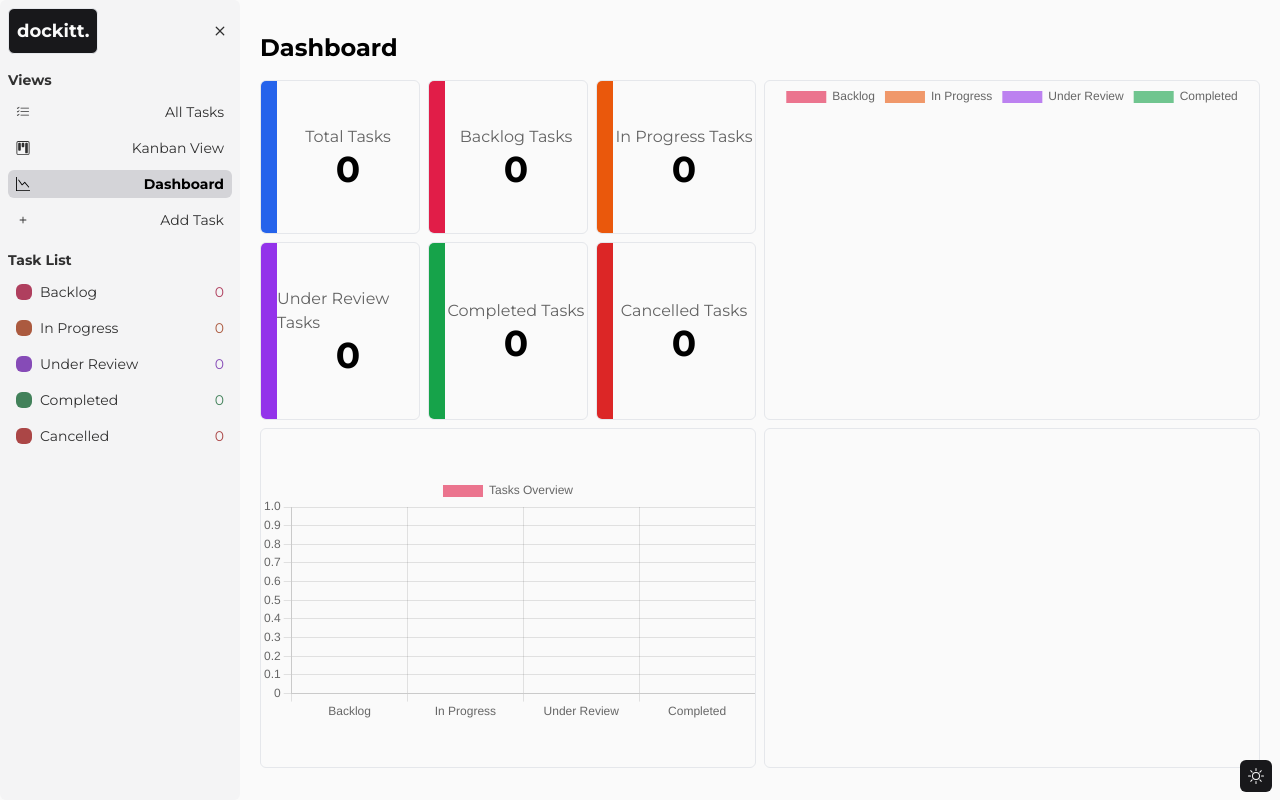
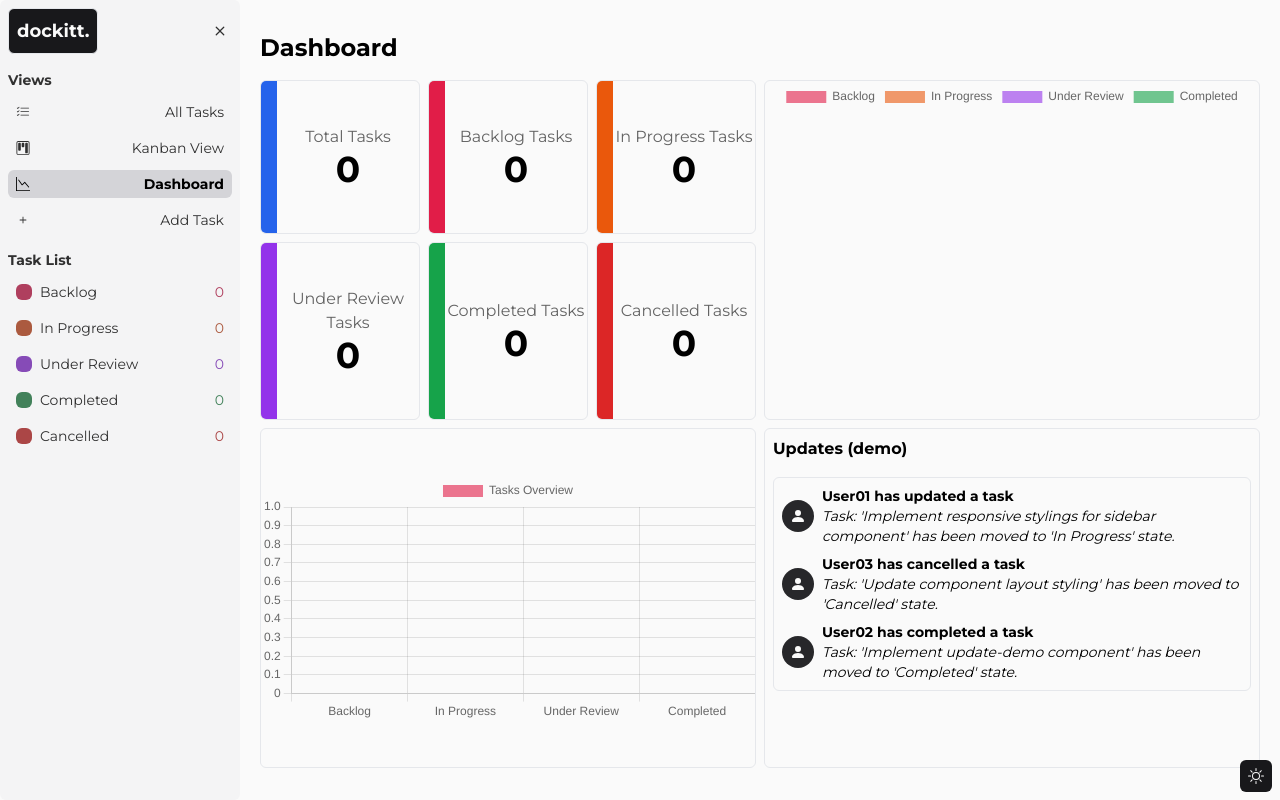
Before and after one commit to williamalowe/next-dockitt, a Next.js app: page /dashboard in a window 1280 px wide. Built offline with nearby package versions, Linux system fonts and the light colour scheme.

Commit message:
feat: add updates-demo component

```diff
--- a/src/app/dashboard/page.tsx
+++ b/src/app/dashboard/page.tsx
@@ -1,6 +1,7 @@
 import BarChart from "@/components/bar-chart";
 import DoughnutChart from "@/components/donut-chart";
 import Tally from "@/components/tally";
+import UpdatesDemo from "@/components/updates-demo";
 
 export default function Dashboard() {
   return (
@@ -10,13 +11,15 @@ export default function Dashboard() {
         <div className="rounded-md">
           <Tally />
         </div>
-        <div className="border rounded-md dark:border-zinc-800">
+        <div className="min-h-[200px] border rounded-md dark:border-zinc-800">
           <DoughnutChart />
         </div>
-        <div className="border rounded-md dark:border-zinc-800 flex">
+        <div className="min-h-[200px] border rounded-md dark:border-zinc-800 flex overflow-hidden">
           <BarChart />
         </div>
-        <div className="border rounded-md dark:border-zinc-800"></div>
+        <div className="border rounded-md dark:border-zinc-800">
+          <UpdatesDemo />
+        </div>
       </div>
     </main>
   )
--- a/src/components/bar-chart.tsx
+++ b/src/components/bar-chart.tsx
@@ -66,7 +66,7 @@ const BarChart = () => {
     ],
   };
   return (
-    <div className="flex-1 flex items-center justify-center">
+    <div className="flex-1 flex items-center justify-center ">
       <Bar options={options} data={data} />
     </div>
   );
--- a/src/components/donut-chart.tsx
+++ b/src/components/donut-chart.tsx
@@ -33,7 +33,7 @@ const DoughnutChart = () => {
   };
 
   return (
-    <div className="w-full h-full">
+    <div className="">
       <Doughnut
         data={data}
         width={"100%"}
--- a/src/components/tally.tsx
+++ b/src/components/tally.tsx
@@ -5,46 +5,46 @@ import { useTask } from "@/context/task-context";
 export default function Tally() {
   const { tasks } = useTask();
   return (
-    <div className="w-full h-full flex flex-col md:grid grid-cols-3 gap-2">
+    <div className="w-full h-full grid grid-cols-2 gap-2 md:grid-cols-3">
       <div className="flex border rounded-md overflow-hidden hover:scale-105 transition dark:border-zinc-800">
         <div className="h-full w-4 bg-blue-600"></div>
         <div className="flex-1 flex flex-col items-center justify-center">
-          <h5 className="opacity-60">Total Tasks</h5>
+          <h5 className="opacity-60 text-center">Total Tasks</h5>
           <h3 className="text-4xl font-bold">{tasks.length}</h3>
         </div>
       </div>
       <div className="flex border rounded-md overflow-hidden hover:scale-105 transition dark:border-zinc-800">
         <div className="h-full w-4 bg-rose-600"></div>
         <div className="flex-1 flex flex-col items-center justify-center">
-          <h5 className="opacity-60">Backlog Tasks</h5>
+          <h5 className="opacity-60 text-center">Backlog Tasks</h5>
           <h3 className="text-4xl font-bold">{tasks.filter((task) => task.status === "backlog").length}</h3>
         </div>
       </div>
       <div className="flex border rounded-md overflow-hidden hover:scale-105 transition dark:border-zinc-800">
         <div className="h-full w-4 bg-orange-600"></div>
         <div className="flex-1 flex flex-col items-center justify-center">
-          <h5 className="opacity-60">In Progress Tasks</h5>
+          <h5 className="opacity-60 text-center">In Progress Tasks</h5>
           <h3 className="text-4xl font-bold">{tasks.filter((task) => task.status === "in progress").length}</h3>
         </div>
       </div>
       <div className="flex border rounded-md overflow-hidden hover:scale-105 transition dark:border-zinc-800">
         <div className="h-full w-4 bg-purple-600"></div>
         <div className="flex-1 flex flex-col items-center justify-center">
-          <h5 className="opacity-60">Under Review Tasks</h5>
+          <h5 className="opacity-60 text-center">Under Review Tasks</h5>
           <h3 className="text-4xl font-bold">{tasks.filter((task) => task.status === "under review").length}</h3>
         </div>
       </div>
       <div className="flex border rounded-md overflow-hidden hover:scale-105 transition dark:border-zinc-800">
         <div className="h-full w-4 bg-green-600"></div>
         <div className="flex-1 flex flex-col items-center justify-center">
-          <h5 className="opacity-60">Completed Tasks</h5>
+          <h5 className="opacity-60 text-center">Completed Tasks</h5>
           <h3 className="text-4xl font-bold">{tasks.filter((task) => task.status === "completed").length}</h3>
         </div>
       </div>
       <div className="flex border rounded-md overflow-hidden hover:scale-105 transition dark:border-zinc-800">
         <div className="h-full w-4 bg-red-600"></div>
         <div className="flex-1 flex flex-col items-center justify-center">
-          <h5 className="opacity-60">Cancelled Tasks</h5>
+          <h5 className="opacity-60 text-center">Cancelled Tasks</h5>
           <h3 className="text-4xl font-bold">{tasks.filter((task) => task.status === "cancelled").length}</h3>
         </div>
       </div>
--- /dev/null
+++ b/src/components/updates-demo.tsx
@@ -0,0 +1,36 @@
+import { BsPersonFill } from "react-icons/bs"
+
+export default function UpdatesDemo() {
+  const updates = [
+    {
+      header: "User01 has updated a task",
+      desc: `Task: 'Implement responsive stylings for sidebar component' has been moved to 'In Progress' state.`
+    },
+    {
+      header: "User03 has cancelled a task",
+      desc: `Task: 'Update component layout styling' has been moved to 'Cancelled' state.`
+    },
+    {
+      header: "User02 has completed a task",
+      desc: `Task: 'Implement update-demo component' has been moved to 'Completed' state.`
+    },
+  ]
+  return (
+    <div className="p-2 flex flex-col gap-y-4">
+      <h3 className="font-bold">Updates (demo)</h3>
+      <ul className="border p-2 rounded-md flex flex-col gap-y-2 dark:border-zinc-800">
+        {
+          updates.map((update, index) =>
+          <li key={index} className="flex gap-x-2 items-center">
+            <div className="bg-zinc-800 w-8 h-8 flex items-center justify-center text-xl text-zinc-50 rounded-full p-2 dark:bg-zinc-50 dark:text-zinc-800"><BsPersonFill /></div>
+            <div className="flex-1">
+              <h5 className="text-sm font-bold">{update.header}</h5>
+              <p className="text-sm italic">{update.desc}</p>
+            </div>
+          </li>
+          )
+        }
+      </ul>
+    </div>
+  )
+}
```
